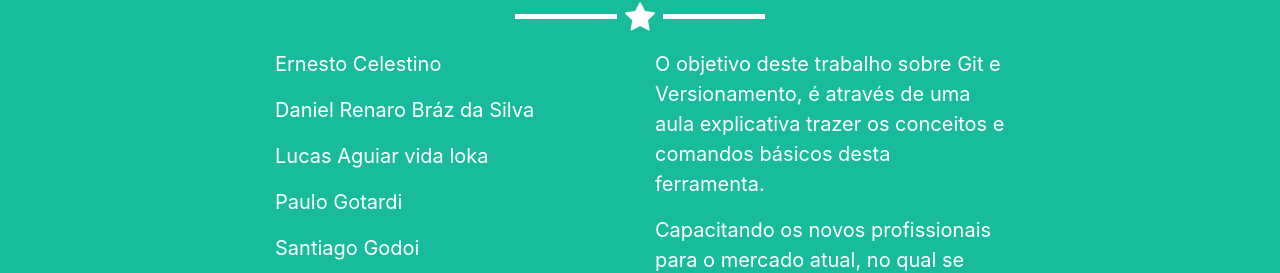
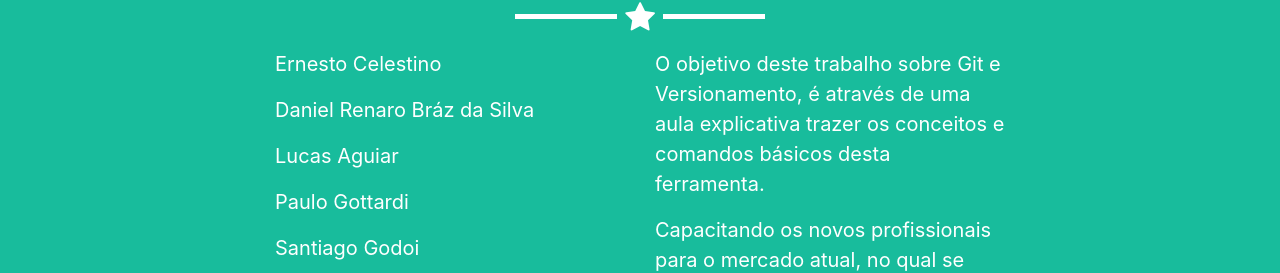
Before and after one commit to DanielRenaro/projetoFaculdade, a website with bundled scripts: page projeto/index.html in a window 1280 px wide. Shown: the part 1834-2107 px from the top of the page. Built offline with nearby package versions, Linux system fonts and the light colour scheme.

Commit message:
Alterei meu nome e tirei o 'vida loka' do lucas

```diff
--- a/projeto/index.html
+++ b/projeto/index.html
@@ -140,8 +140,8 @@
           <div class="col-lg-4 ml-auto">
             <p>	Ernesto Celestino</p>
 			<p>	Daniel Renaro Bráz da Silva</p>
-			<p>	Lucas Aguiar vida loka</p>
-			<p> Paulo Gotardi</p>
+			<p>	Lucas Aguiar </p>
+			<p> Paulo Gottardi</p>
 			<p>	Santiago Godoi</p>
           </div>
           <div class="col-lg-4 mr-auto">
```
